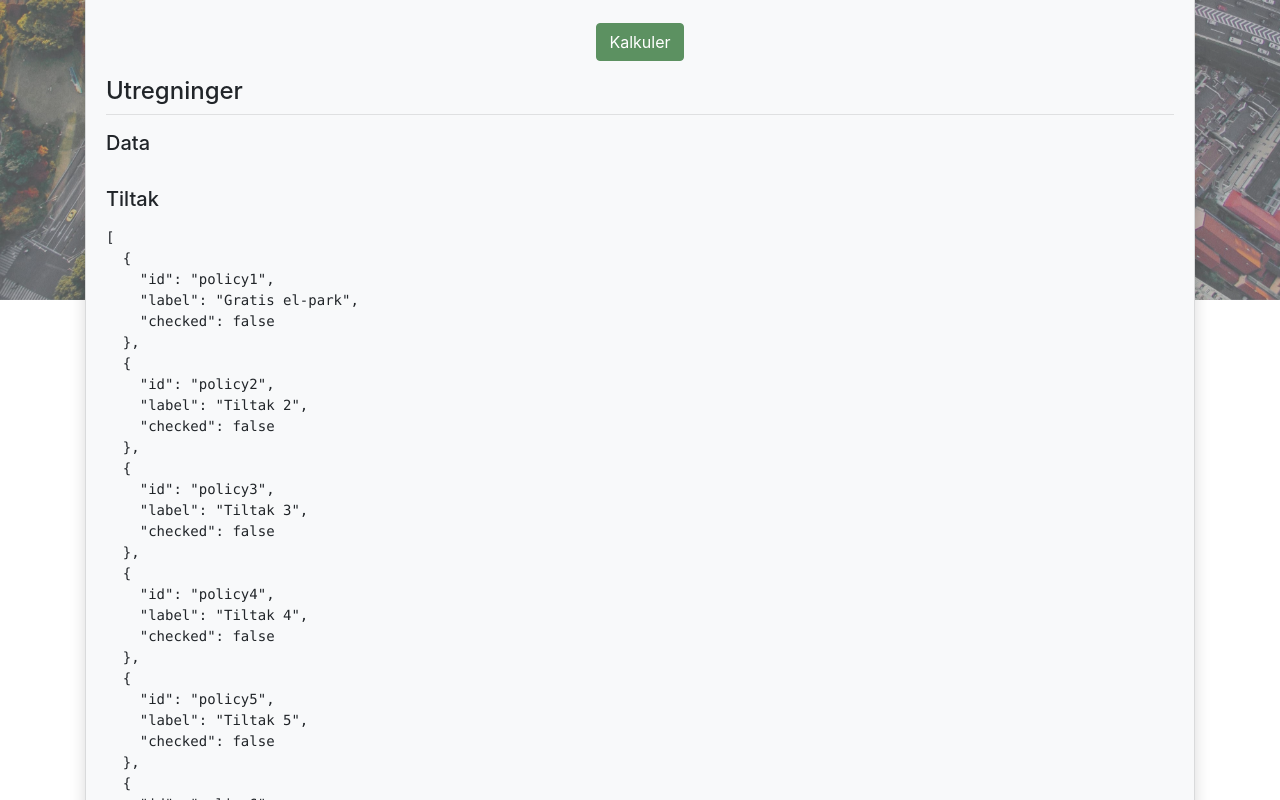
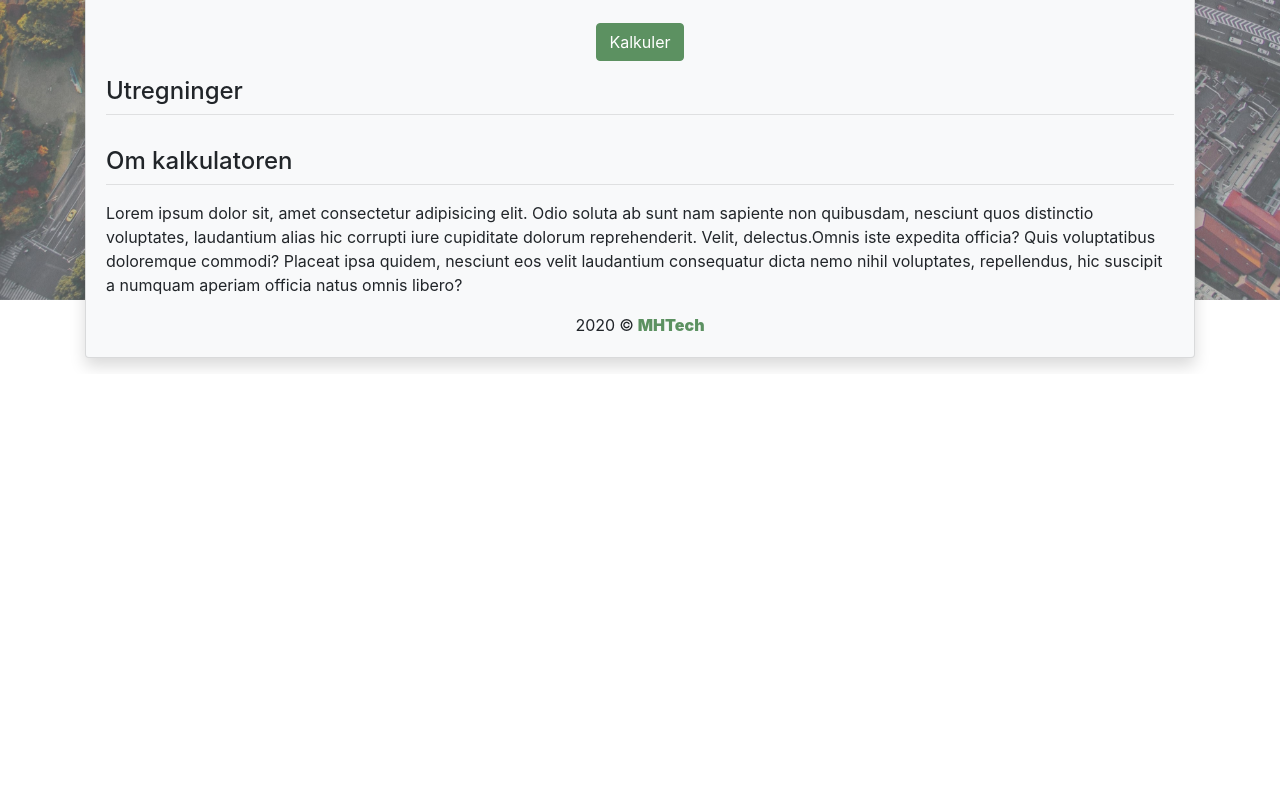
Before and after one commit to BordalMHTech/website, a React (Create React App) app: page / in a window 1280 px wide. Shown: the part 500-1300 px from the top of the page. After the commit the page ends 874 px from the top, so only its background shows below. Built offline with nearby package versions, Linux system fonts and the light colour scheme.

Commit message:
Hid debugging

```diff
--- a/src/components/Form.jsx
+++ b/src/components/Form.jsx
@@ -163,11 +163,11 @@ export default (props) => {
         <Visualization data={data} className="mb-3" />
 
         {/* Debugging: */}
-        <h5>Data</h5>
+        {/* <h5>Data</h5>
         <pre className="mt-3">{JSON.stringify(data, 0, 2)}</pre>
 
         <h5>Tiltak</h5>
-        <pre className="mt-3">{JSON.stringify(policies, 0, 2)}</pre>
+        <pre className="mt-3">{JSON.stringify(policies, 0, 2)}</pre> */}
       </Form>
     </div>
   );
```
